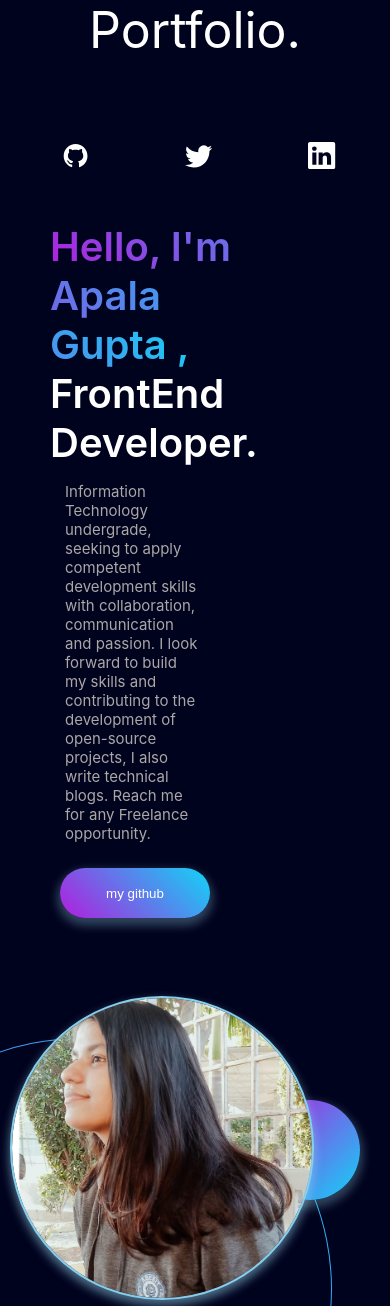
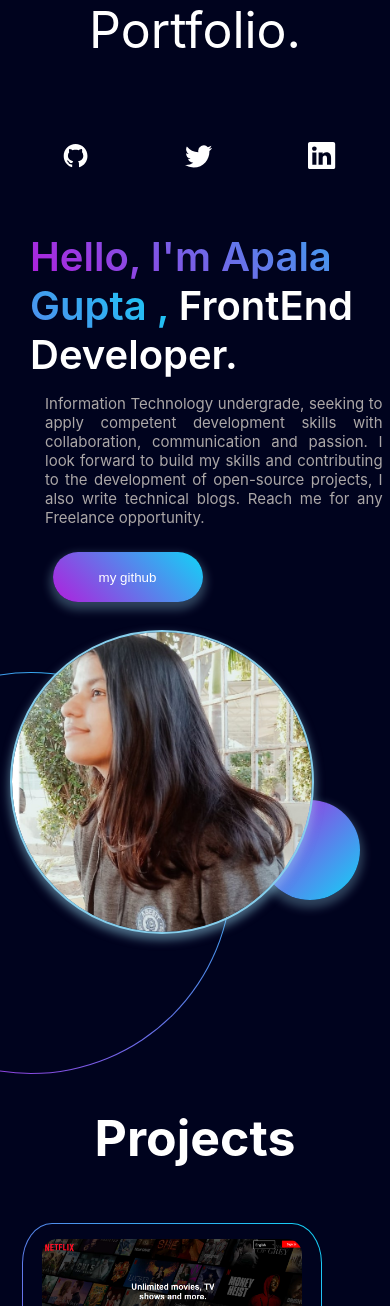
Before and after one commit to apala7778/myPortfolio, a React (Create React App) app: page / in a window 390 px wide. Shown: the top 1306 px of the page. Built offline with nearby package versions, Linux system fonts and the light colour scheme.

Commit message:
responsiveness added

```diff
--- a/src/App.css
+++ b/src/App.css
@@ -104,7 +104,8 @@
     display: flex;
     flex-direction: column;
     width: 50%;
-    padding: 50px;
+    padding-left: 30px;
+    padding-top: 60px;
 
 
 }
@@ -116,6 +117,7 @@
 }
 
 .highlighting {
+    text-align: center;
     font-size: 60px;
     font-weight: 600;
     background: -webkit-linear-gradient(45deg,rgb(177, 30, 221) , rgb(17, 212, 247));
@@ -136,6 +138,8 @@
 }
 
 .mygithub > button {
+    display: block;
+
     width: 150px;
     height: 50px;
      border-radius: 25px;
@@ -186,8 +190,8 @@
         background: linear-gradient(135deg ,rgb(177, 30, 221) , rgb(17, 212, 247));
         z-index: 2;
         position: absolute;
-        top: 250px;
-        right: 300px;
+        top: 200px;
+        right: 370px;
         box-shadow:  0px 5px 10px 3px rgba(154, 216, 240, 0.3);
    }
 
@@ -207,18 +211,37 @@
         text-align: center;
 
       }
+      .mygithub > button {
+        margin-left: auto;
+        margin-right: auto;
+      }
 
       .hero {
         flex-direction: column;
       }
 
       .heading , .highlighting {
+        width: 40vh;
+
         font-size: 40px;
+      }
+      .about {
+        width: 40vh;
+        flex-wrap: wrap;
+        text-align:justify;
+
+      }
+
+      .circle-one {
+        width: 400px;
+        height: 400px;
+        right: 400px;
+        top: 100px;
       }
 
       .circle-two{
          left:260px;
-         top: 1100px;
+         top: 800px;
       }
       .circles {
         left: 12px;
```
